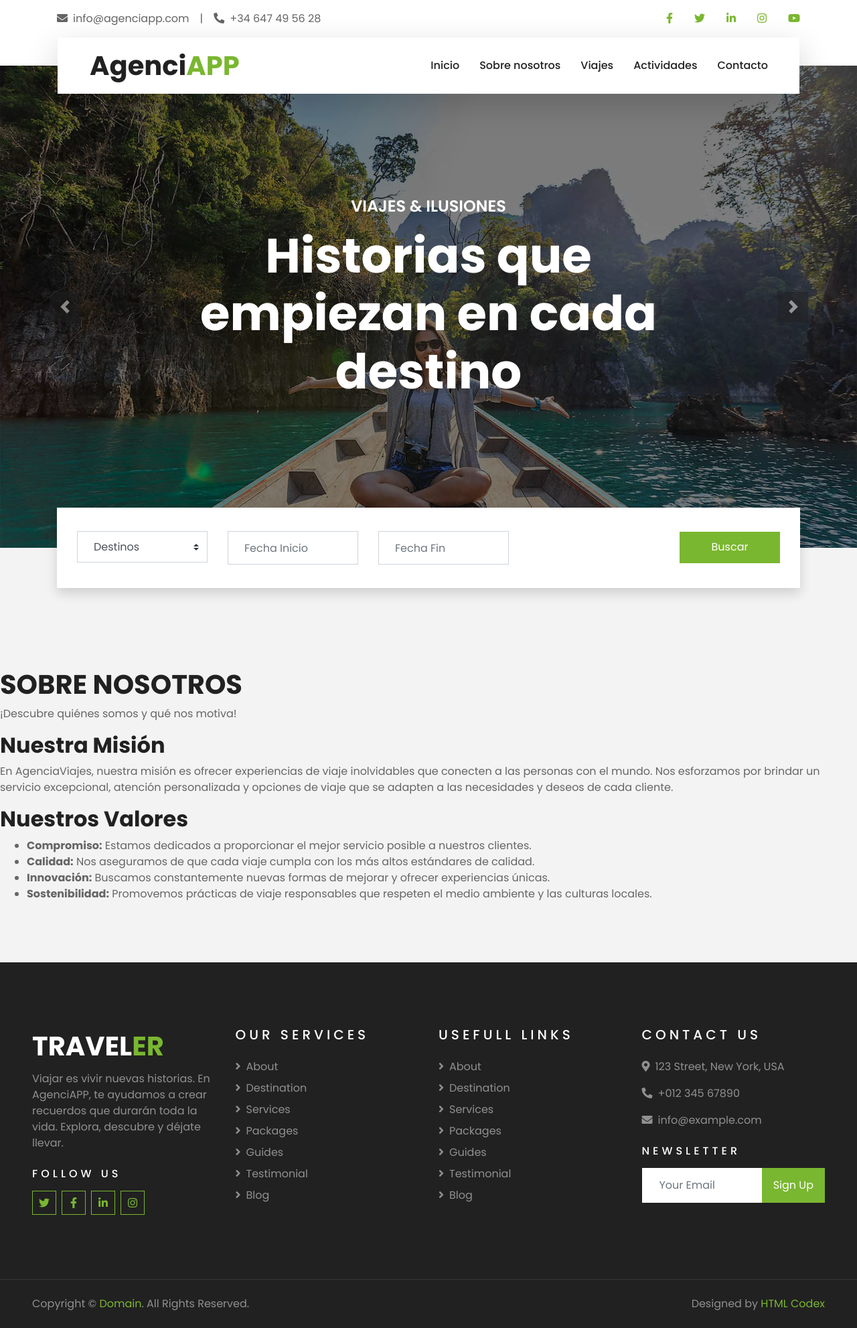
After one commit to MikelHuete/ProyectoWeb, a Django app: page /AgenciaAPP/sobreNosotros/ in a window 1280 px wide. The commit adds this page. Shown: the whole page at 67% size. Run offline with Django 5.2, Linux system fonts and the light colour scheme; some libraries are stand-ins or nearby versions.

Commit message:
Sobre nosotros

```diff
--- /dev/null
+++ b/AgenciaViajes/AgenciaAPP/static/css/sobreNosotros.css
@@ -0,0 +1 @@
+@import url('https://fonts.googleapis.com/css2?family=Poppins:wght@400;500;600;700&display=swap');
--- a/AgenciaViajes/AgenciaAPP/templates/index.html
+++ b/AgenciaViajes/AgenciaAPP/templates/index.html
@@ -79,7 +79,7 @@
                 <div class="collapse navbar-collapse justify-content-between px-3" id="navbarCollapse">
                     <div class="navbar-nav ml-auto py-0">
                       <a href="{% url 'Inicio' %}" class="nav-item nav-link">Inicio</a>
-                        <a href="about.html" class="nav-item nav-link">Sobre nosotros</a>
+                        <a href="{% url 'SobreNosotros' %}#divsobreNosotros" class="nav-item nav-link">Sobre nosotros</a>
                         <a href="{% url 'Viajes' %}#seccionViajes" class="nav-item nav-link">Viajes</a>
                         <a href="{% url 'Actividades' %}#seccionActividades" class="nav-item nav-link">Actividades</a>
                         <a href="{% url 'Contacto' %}#divContacto" class="nav-item nav-link">Contacto</a>
--- /dev/null
+++ b/AgenciaViajes/AgenciaAPP/templates/sobreNosotros.html
@@ -0,0 +1,36 @@
+{% extends 'index.html' %}
+
+{% load static %}
+
+{% block extra_css %}
+<link rel="stylesheet" href="{% static 'css/sobreNosotros.css' %}">
+{% endblock %}
+
+{% block content %}
+
+
+<div id="sobreNosotros">
+
+    <div id="titulo">
+        <h1>SOBRE NOSOTROS</h1>
+        <p>¡Descubre quiénes somos y qué nos motiva!</p>
+    </div>
+
+    <div id="contenidoSobreNosotros">
+        <div class="columnaIzq">
+            <h2>Nuestra Misión</h2>
+            <p>En AgenciaViajes, nuestra misión es ofrecer experiencias de viaje inolvidables que conecten a las personas con el mundo. Nos esforzamos por brindar un servicio excepcional, atención personalizada y opciones de viaje que se adapten a las necesidades y deseos de cada cliente.</p>
+        </div>
+
+        <div class="columnaDcha">
+            <h2>Nuestros Valores</h2>
+            <ul>
+                <li><strong>Compromiso:</strong> Estamos dedicados a proporcionar el mejor servicio posible a nuestros clientes.</li>
+                <li><strong>Calidad:</strong> Nos aseguramos de que cada viaje cumpla con los más altos estándares de calidad.</li>
+                <li><strong>Innovación:</strong> Buscamos constantemente nuevas formas de mejorar y ofrecer experiencias únicas.</li>
+                <li><strong>Sostenibilidad:</strong> Promovemos prácticas de viaje responsables que respeten el medio ambiente y las culturas locales.</li>
+            </ul>
+        </div>
+    </div>
+</div>
+{% endblock %}
--- a/AgenciaViajes/AgenciaAPP/urls.py
+++ b/AgenciaViajes/AgenciaAPP/urls.py
@@ -9,6 +9,7 @@ urlpatterns = [
    path('actividades/', views.actividades, name='Actividades'),
    path('usuarios/', views.usuarios, name='Usuarios'),
    path('contacto/', views.contacto, name='Contacto'),
+   path('sobreNosotros/', views.sobreNosotros, name='SobreNosotros'),
 
 
    # Listas y detalles
--- a/AgenciaViajes/AgenciaAPP/views.py
+++ b/AgenciaViajes/AgenciaAPP/views.py
@@ -19,6 +19,9 @@ def usuarios(request):
 
 def contacto(request):
     return render(request, 'contacto.html')
+
+def sobreNosotros(request):
+   return render(request, 'sobreNosotros.html')
 
 def lista_actividades(request):
    actividades = Actividad.objects.all()
```
